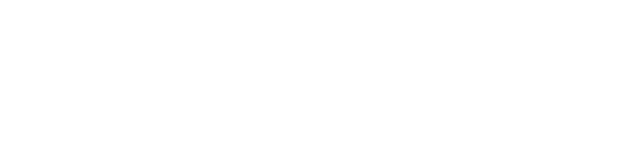
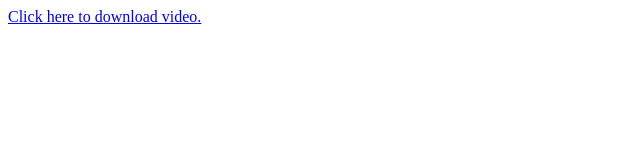
Before and after one commit to michaelathatch/michaelmcleodnz.github.io, a plain HTML site: page index.html in a window 1280 px wide. Shown: the whole page, without its empty margins (0-640 px from the left). Drawn offline with Linux system fonts and the light colour scheme.

Commit message:
Why didn't this commit?

```diff
--- a/index.html
+++ b/index.html
@@ -1,7 +1,9 @@
 <!DOCTYPE html>
 <html>
 	<head>
+		<title>Video for Courtney :)</title>
 	</head>
 	<body>
+		<a href="IMG_0560.MOV">Click here to download video.</a>
 	</body>
 </html>
```
